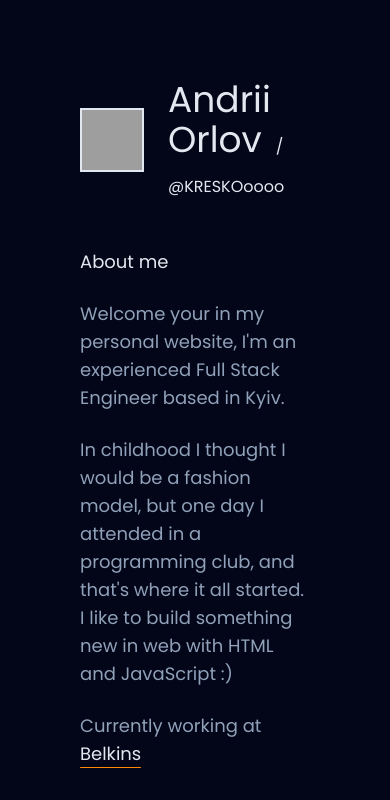
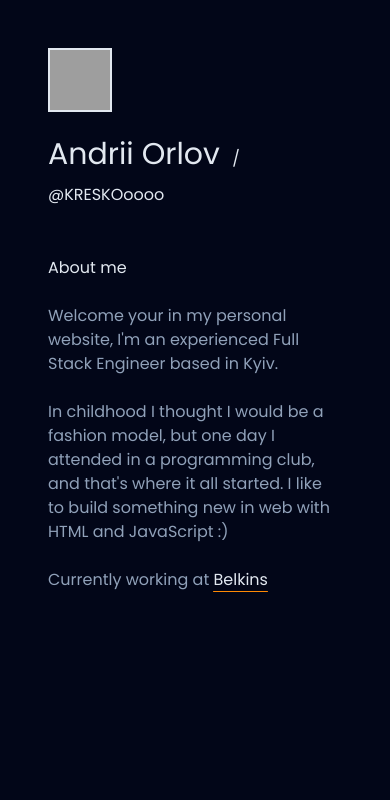
Before and after one commit to KreskoLab/my-website, an Astro site: page / in a window 390 px wide. Built offline with nearby package versions, Linux system fonts and the light colour scheme; Astro itself is replaced by a stand-in of ours; grey boxes are pictures that could not be loaded.

Commit message:
feat(Welcome.astro): update mobile styles

```diff
--- a/src/components/Welcome.astro
+++ b/src/components/Welcome.astro
@@ -1,11 +1,11 @@
-<section class="flex justify-center p-20 selection:text-slate-950 selection:bg-orange-200">
-  <div class="flex flex-col gap-12 w-full max-w-[620px]">
-    <div class="flex items-center gap-6 animate-reveal-in-blur">
+<section class="flex justify-center p-12 selection:text-slate-950 selection:bg-orange-200 sm:p-20">
+  <div class="flex flex-col gap-12 w-full sm:max-w-[620px]">
+    <div class="flex flex-col gap-6 animate-reveal-in-blur sm:flex-row sm:items-center">
       <img class="w-16 h-16 border-2 border-slate-200 transition-transform duration-500 hover:rotate-[30deg]" src="https://pbs.twimg.com/profile_images/1854574255259660298/yDZNQgCQ_400x400.jpg" alt="My cat Katya" decoding="async" width="64" height="64" />
-      <h1 class="text-4xl text-slate-200">Andrii Orlov <span class="text-[16px] text-slate-200">&nbsp;/ @KRESKOoooo</span></h1>
+      <h1 class="text-3xl text-slate-200 sm:text-4xl">Andrii Orlov <span class="text-[16px] text-slate-200">&nbsp;/ @KRESKOoooo</span></h1>
     </div>
 
-    <div class="flex flex-col gap-6 text-slate-400 text-lg animate-reveal-in-blur-semi animation-delay-500">
+    <div class="flex flex-col gap-6 text-slate-400 text-[16px] animate-reveal-in-blur-semi animation-delay-500 sm:text-lg">
       <h2 class="text-slate-200">About me</h2>
       <span>Welcome your in my personal website, I'm an experienced Full Stack Engineer based in Kyiv.</span>
       <span>In childhood I thought I would be a fashion model, but one day I attended in a programming club, and that's where it all started. I like to build something new in web with HTML and JavaScript :)</span>
```
